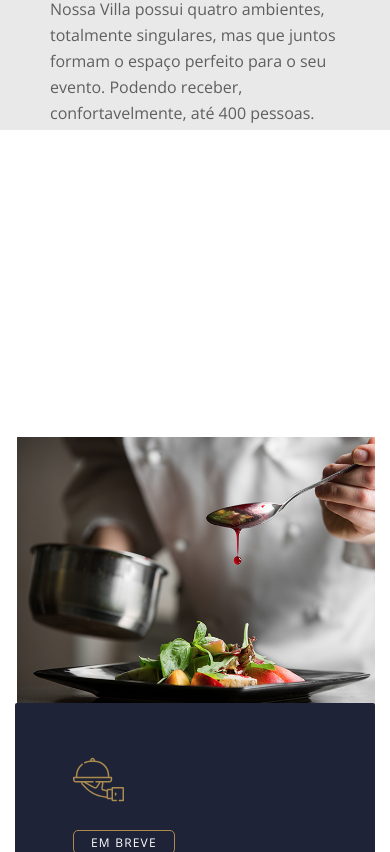
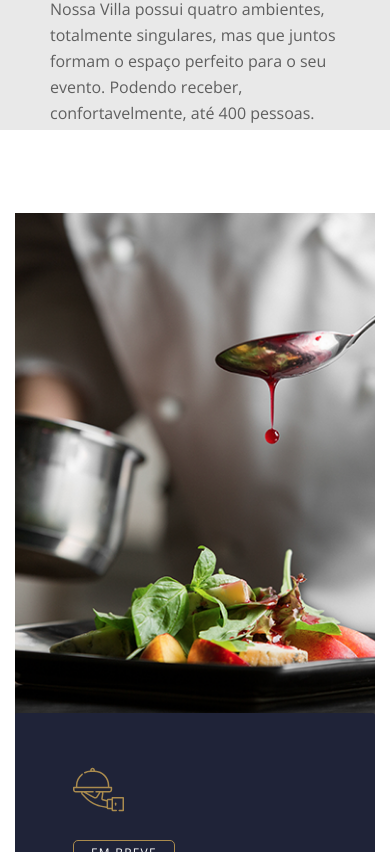
Before and after one commit to jessiicasantos/villa-h-react, a React (Create React App) app: page / in a window 390 px wide. Shown: the part 7652-8504 px from the top of the page. Built offline with nearby package versions, Linux system fonts and the light colour scheme.

Commit message:
gastronomy and footer css adjust

```diff
--- a/src/components/Container/Footer/Footer.css
+++ b/src/components/Container/Footer/Footer.css
@@ -153,7 +153,7 @@ a.theme-gold:hover {
 
 .double-circle {
     position: absolute;
-    left: 94px;
+    left: 95px;
     bottom: 13px;
 }
 
@@ -334,8 +334,21 @@ form textarea {
 
 
 @media screen and (max-width: 1024px) {
+    footer {
+        padding: 43px 0 34px;
+    }
+
     .orcamento-info,
     .form-contact {
         margin: 0 auto;
     }
+
+    .orcamento-info {
+        padding: 0 0 101px;
+        background-position: 30% -150%;
+    }
+
+    .double-circle {
+        bottom: 53px;
+    }
 }
--- a/src/components/Container/Gastronomy/Gastronomy.css
+++ b/src/components/Container/Gastronomy/Gastronomy.css
@@ -56,4 +56,16 @@
         margin: 0 auto;
         top: -23px;
     }
+
+    .bg-gastronomy img {
+        height: 523px;
+        width: 100%;
+        object-fit: cover;
+        object-position: 50% 80%;
+    }
+
+    .card-bg-gastronomy {
+        margin: 0 auto 0;
+        padding: 83px 15px 0;
+    }
 }
```
